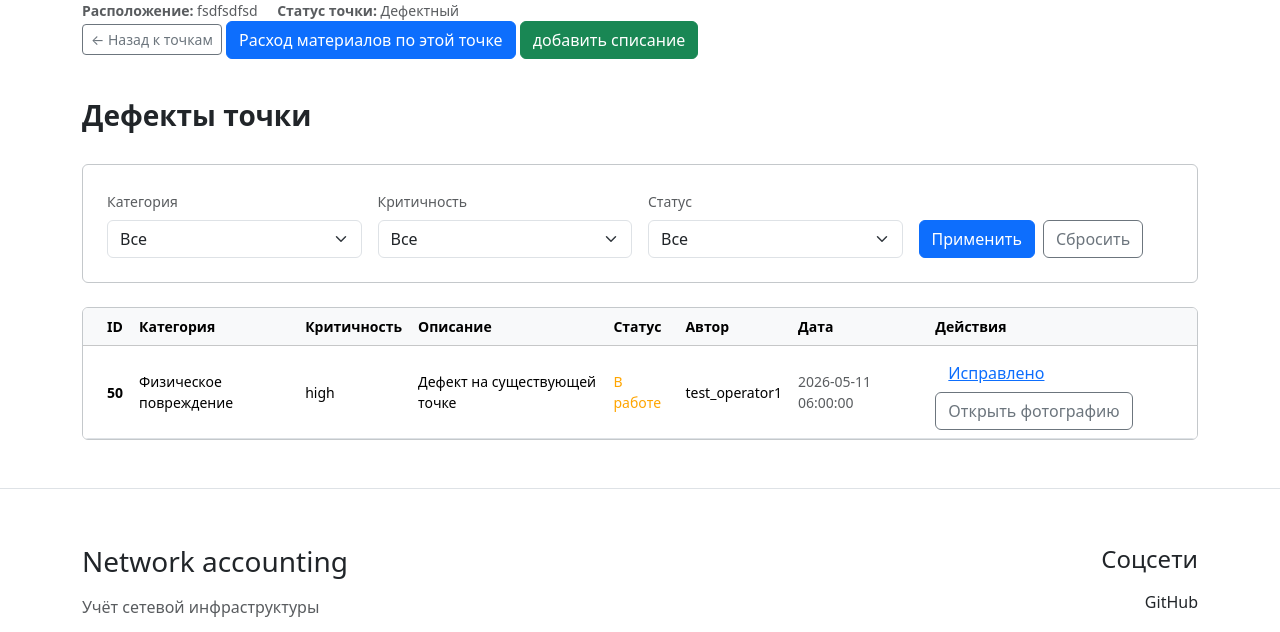
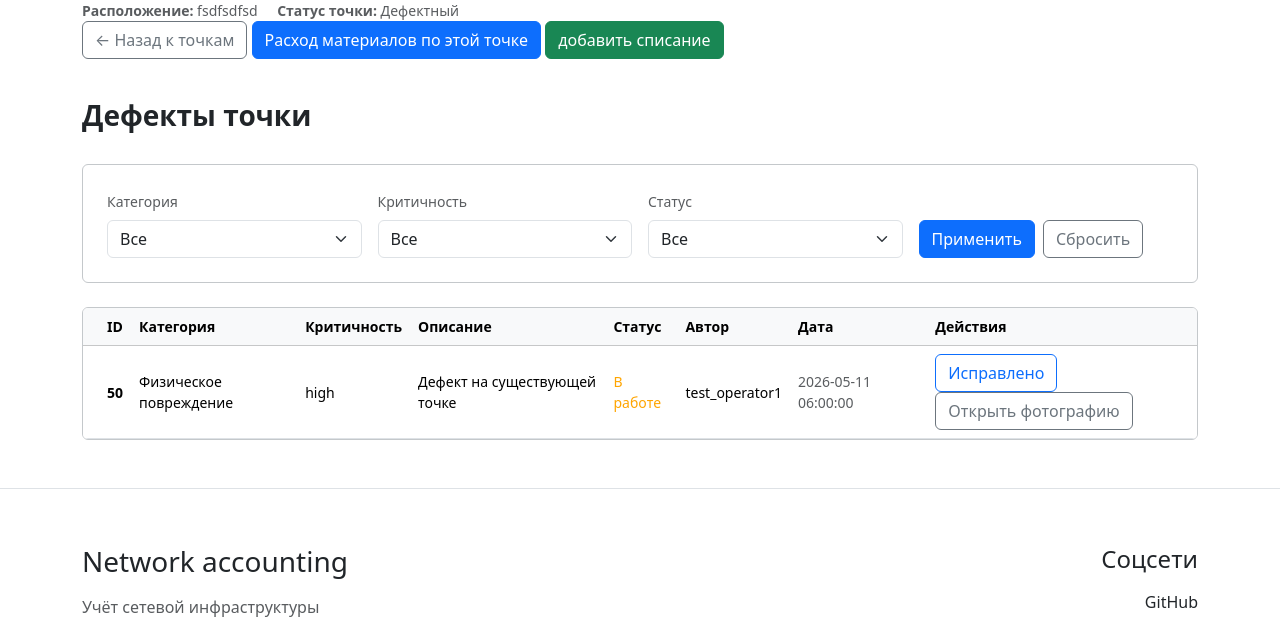
Before and after one commit to 0DoubleDare/network-accounting, a PHP site: page /controllers/defects/defects_view.php?point_id=30 in a window 1280 px wide. Shown: the part 583-1215 px from the top of the page. Run offline with PHP 8.4, Linux system fonts and the light colour scheme; data comes from the database, SQL or seed files in the repository; data that the repository does not hold is empty.

Commit message:
defects.php

```diff
--- a/app/view/defects/defects.php
+++ b/app/view/defects/defects.php
@@ -20,7 +20,7 @@
         </div>
         <!-- Кнопка назад -->
         <div class="mb-3">
-            <a href="../inventory/inventory_view.php" class="btn btn-sm btn-outline-secondary">
+            <a href="../inventory/inventory_view.php" class="btn  btn-outline-secondary">
                 &larr; Назад к точкам
             </a>
             <!-- НОВАЯ КНОПКА: Переход к расходам материалов по этой точке -->
@@ -176,17 +176,17 @@
                                 <td class="pe-4 text-muted"><?= htmlspecialchars($defect['created_at'] ?? '') ?></td>
                                 <td>
                                     <?php if ($defect['status'] == 'open'): ?>
-                                        <button type="button" class="btn btn-link" onclick="window.location.href='?action=change_status&defect_id=<?= $defect['id'] ?>&point_id=<?= $point_id ?>&status=in_progress'">
+                                        <button type="button" class="btn btn-outline-primary" onclick="window.location.href='?action=change_status&defect_id=<?= $defect['id'] ?>&point_id=<?= $point_id ?>&status=in_progress'">
                                 Начать работу
                                     </button>
                                 <?php elseif ($defect['status'] == 'in_progress'): ?>
-                                        <button type="button" class="btn btn-link" onclick="window.location.href='?action=change_status&defect_id=<?= $defect['id'] ?>&point_id=<?= $point_id ?>&status=closed'">
+                                        <button type="button" class="btn btn-outline-primary" onclick="window.location.href='?action=change_status&defect_id=<?= $defect['id'] ?>&point_id=<?= $point_id ?>&status=closed'">
                                 Исправлено
                                     </button>
                                         <?php else: ?>
-                                <button type="button" class="btn btn-link" onclick="window.location.href='?action=change_status&defect_id=<?= $defect['id'] ?>&point_id=<?= $point_id ?>&status=open'">
-                                Переоткрыть
-                                    </button>
+                                <button type="button" class="btn btn-outline-primary" onclick="window.location.href='?action=change_status&defect_id=<?= $defect['id'] ?>&point_id=<?= $point_id ?>&status=open'">
+                                    Переоткрыть
+                                </button>
                                         <?php endif; ?>
 
                                     <?php if (!empty($defect['image_name'])): ?>
```
